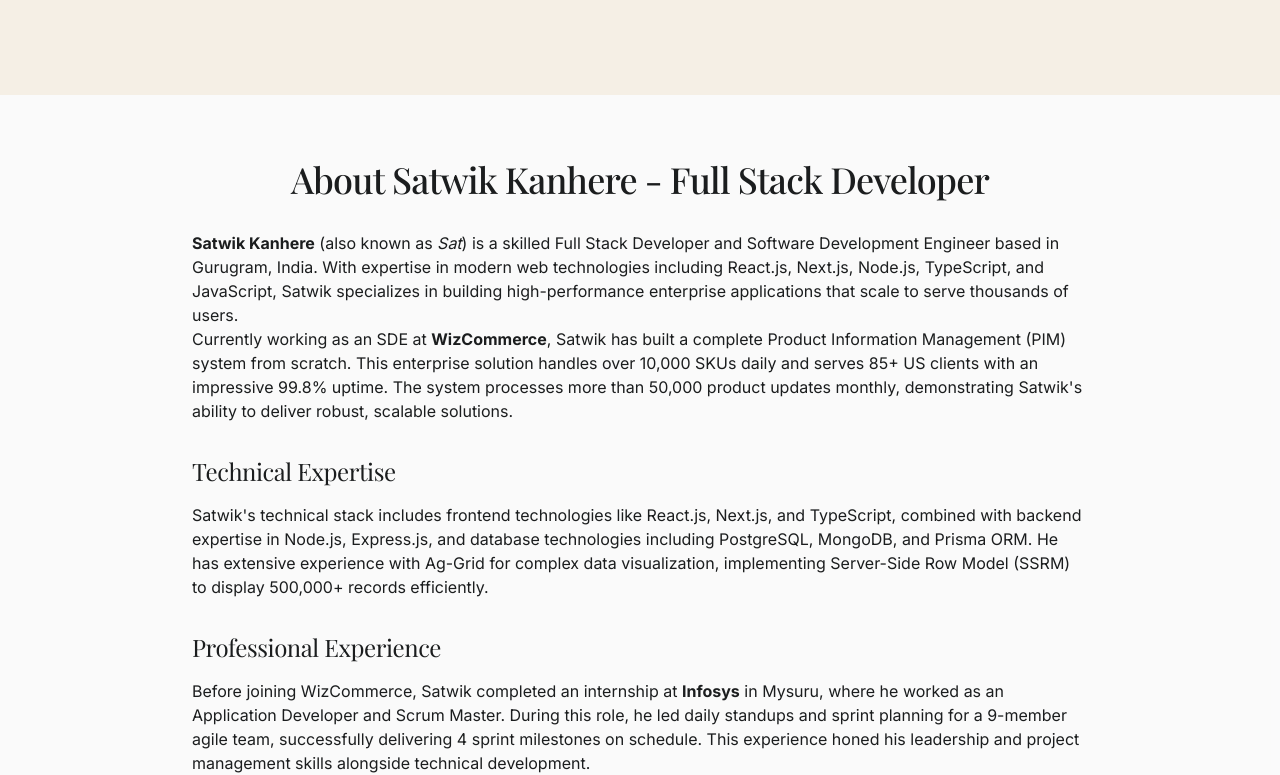
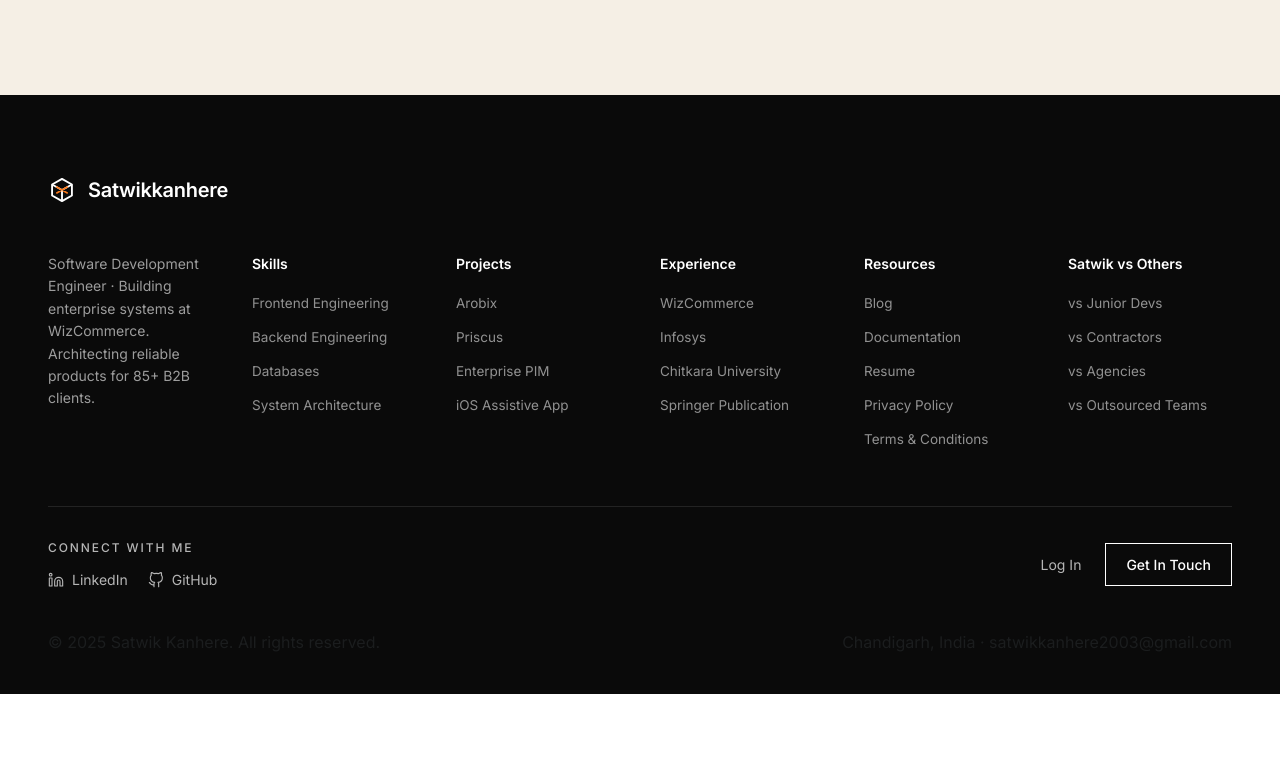
Before and after one commit to satwik073/Satwik-portfolio-2, a Next.js app: page / in a window 1280 px wide. Shown: the part 8672-9447 px from the top of the page. After the commit the page ends 9366 px from the top, so only its background shows below. Built offline with nearby package versions, Linux system fonts and the light colour scheme; a web font is replaced by a local one.

Commit message:
Enhance SEO by adding Google site verification meta tag and removing unused AboutSEO component from the homepage.

```diff
--- a/src/app/layout.tsx
+++ b/src/app/layout.tsx
@@ -171,6 +171,7 @@
         {/* Resource Hints */}
         <link rel="preconnect" href="https://fonts.gstatic.com" crossOrigin="anonymous" />
         <link rel="dns-prefetch" href="//code.tidio.co" />
+        <meta name="google-site-verification" content="bJZ1VDoftPbrcFtzdlTF5ffCR0lLUjqOJH6IRxw8qQw" />
 
         {/* Preload LCP images */}
         <link rel="preload" href="/images/home/avatar_1.jpg" as="image" type="image/jpeg" />
--- a/src/app/page.tsx
+++ b/src/app/page.tsx
@@ -32,9 +32,7 @@
 const Solutions = dynamic(() => import("./components/home/solution"), {
   loading: () => <div className="min-h-[300px]" />,
 });
-const AboutSEO = dynamic(() => import("./components/home/about-seo"), {
-  loading: () => <div className="min-h-[300px]" />,
-});
+
 
 const siteUrl = "https://satwik-kanhere.vercel.app";
 const ogImageUrl = `${siteUrl}/images/og-image.jpg`;
@@ -344,7 +342,6 @@
         <Faq />
         <Achievements />
         <Solutions />
-        <AboutSEO />
       </main>
     </>
   )
```
